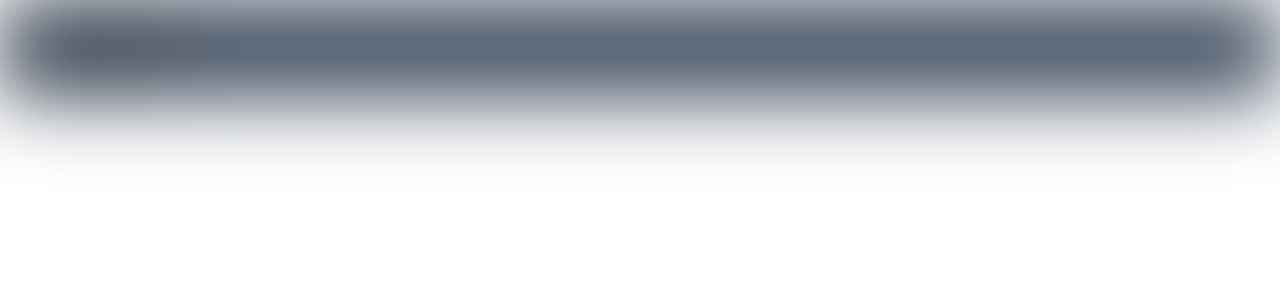
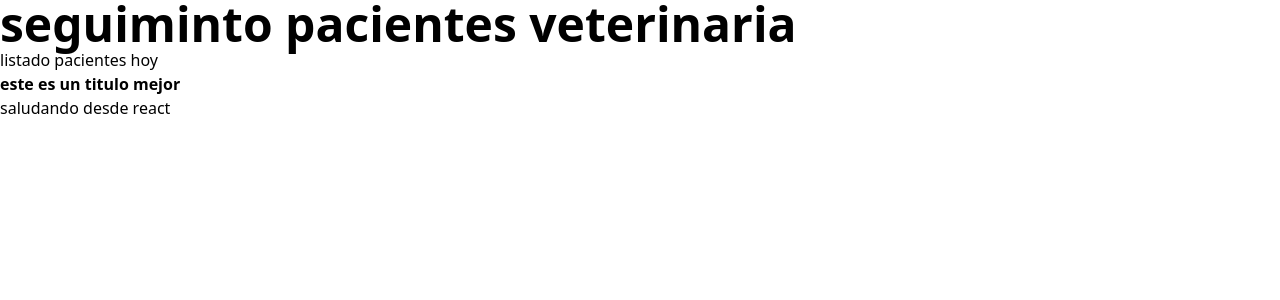
Before and after one commit to eduardo88tafur/-citas-react, a React (Create React App) app: page / in a window 1280 px wide. Shown: the top 300 px of the page. Built offline with nearby package versions, Linux system fonts and the light colour scheme.

Commit message:
agrego extension jsx

```diff
--- a/src/App.js
+++ b/src/App.js
@@ -5,7 +5,7 @@ import Tafur from "./components/Tafur"
 import Saludar from "./components/Saludar"
 function App(){
     return(
-      <div className="bg-slate-700 blur-2xl">
+      <div>
         <Header/>
         <ListadoPacientes/>
         <Tafur/>
--- a/src/components/Header.jsx
+++ b/src/components/Header.jsx
@@ -1,7 +1,10 @@
 function Header(){
 
     return(
-        <h1>imprimiendo en pantalla</h1>
+        <h1 className="font-black text-5xl">
+            seguiminto pacientes
+            <span> veterinaria</span>
+        </h1>
         )
 
 
--- a/src/components/Tafur.jsx
+++ b/src/components/Tafur.jsx
@@ -2,9 +2,9 @@ import ReactDOM from 'react-dom';
 function Tafur(){
 
     return(
-    <div>
-    <h1>este es un titulo mejor</h1>
-    </div>
+
+    <h1 className="font-black">este es un titulo mejor</h1>
+
     )
 }
 export default Tafur;
--- a/tailwind.config.js
+++ b/tailwind.config.js
@@ -1,6 +1,6 @@
 module.exports = {
   // purge:["./index.html","./src/**/*.{jsx}"],
-  content: ["./src/**/*.{html,js}"],
+  content: ["./src/**/*.{html,js,jsx,ts,tsx}"],
   theme: {
     extend: {},
   },
```
Also changed, not shown: src/index.css (line endings or trailing spaces), 1 other file (tests, documents, lock files or other folders).
